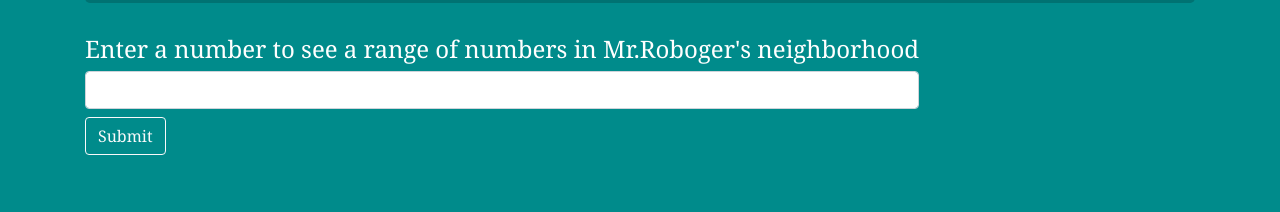
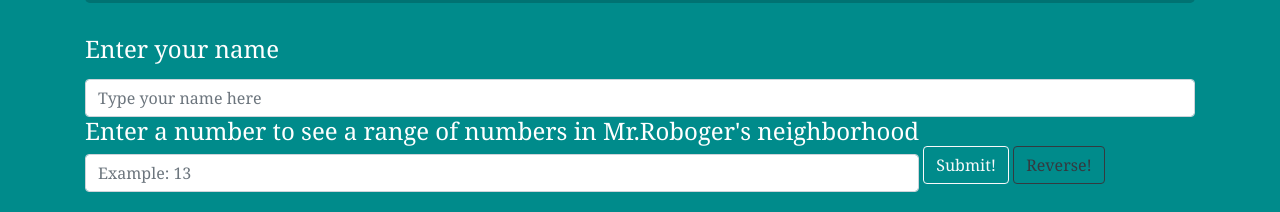
Before and after one commit to agatakolohe/roboger, a plain HTML site: page index.html in a window 1280 px wide. Shown: the part 753-965 px from the top of the page. Before the commit the page ends 928 px from the top, so only its background shows below. Drawn offline with Linux system fonts and the light colour scheme.

Commit message:
create button for reverse range, create function to reverse number range on click, add name input, add name to end of wont you be my neighbor output

```diff
--- a/index.html
+++ b/index.html
@@ -17,18 +17,35 @@
           class="jumboimg"
         />
       </div>
+      <form id="name">
+        <label for="name">
+          <h4>Enter your name</h4>
+        </label>
+        <input
+          type="text"
+          id="name"
+          class="form-control"
+          placeholder="Type your name here"
+        />
+      </form>
       <form id="roboger">
         <label for="number">
           <h4>
             Enter a number to see a range of numbers in Mr.Roboger's
             neighborhood
           </h4>
-          <input type="number" id="number" class="form-control" />
+          <input
+            type="number"
+            id="number"
+            class="form-control"
+            placeholder="Example: 13"
+          />
         </label>
-        <br />
-        <button type="submit" class="btn btn-outline-light">Submit</button>
+        <button type="submit" class="btn btn-outline-light">Submit!</button>
+        <button type="click" class="btn btn-outline-dark">Reverse!</button>
       </form>
-      <div id="result"></div>
+      <div class="line-1 anim-typewriter" id="result"></div>
+      <div id="reverse"><h4></h4></div>
     </div>
   </body>
 </html>
--- a/js/scripts.js
+++ b/js/scripts.js
@@ -1,80 +1,23 @@
-//Business Logic
-// let numberRange = inputNumbers.map(number => {
-//   if (number.toString().split("").includes("3")) {
-//     numberRange.replace("3", "Wont'you be my neighbor?")
-//   }
-//   else if (number.toString().split("").includes("2")) {
-//     numberRange.replace("2", "Boop!")
-//   }
-//   else if (number.toString().split("").includes("")) {
-//     numberRange.replace("1", "Beep!")
-// });
-
 $(document).ready(function () {
   $("form#roboger").submit(function (event) {
     event.preventDefault();
+    const name = $("input#name").val();
     const inputNumbers = [];
     inputNumbers.push($("input#number").val());
-
     let numberRange = [];
-
     for (let i = 0; i <= inputNumbers; i += 1) {
       numberRange.push(i.toString());
       if (numberRange[i].includes("3")) {
-        numberRange[i] = "Won't you be my neighbor?";
+        numberRange[i] = "Won't you be my neighbor " + name + "?";
       } else if (numberRange[i].includes("2")) {
         numberRange[i] = "Boop!";
       } else if (numberRange[i].includes("1")) {
         numberRange[i] = "Beep!";
       }
     }
-
-    // numberRange.forEach(function (number) {
-    //   if (numberRange[number].includes("3")) {
-    //     numberRange[number] = "Won't you be my neighbor?";
-    //   } else if (numberRange[number].includes("2")) {
-    //     numberRange[number] = "Boop!";
-    //   } else if (numberRange[number].includes("1")) {
-    //     numberRange[number] = "Beep!";
-    //   }
-    // });
     $("#result").text(numberRange);
+    $(".btn-outline-dark").click(function () {
+      $("#reverse").text(numberRange.reverse());
+    });
   });
 });
-
-// for (let i = 0; i <= inputNumbers; i += 1) {
-//   numberRange.push(i.toString());
-// };
-
-// numberRange.push(i.toString());
-// let numberRange = [];
-//  numberRange.forEach(function(number) {
-//    if (numberRange[number].includes("3")) {
-//     numberRange[number] ="Won't you be my neighbor?";
-//    }
-//    else if (numberRange[number].includes("2")) {
-//      numberRange[number] = "Boop!";
-//    }
-//    else if (numberRange[number].includes("1")) {
-//      numberRange[number] = "Beep!"
-//    }
-// });
-
-// if (number.toString().split("").includes("3")) {
-//   numberRange.replace(number, "Wont'you be my neighbor?");
-// } else if (number.toString().split("").includes("2")) {
-//   numberRange.replace(number, "Boop!");
-// } else if (number.toString().split("").includes("1")) {
-//   numberRange.replace(number, "Beep!");
-// let numberRange = [];
-//  numberRange.forEach(function(number) {
-//    if (numberRange[number].includes("3")) {
-//     numberRange[number] ="Won't you be my neighbor?";
-//    }
-//    else if (numberRange[number].includes("2")) {
-//      numberRange[number] = "Boop!";
-//    }
-//    else if (numberRange[number].includes("1")) {
-//      numberRange[number] = "Beep!"
-//    }
-// })
```
